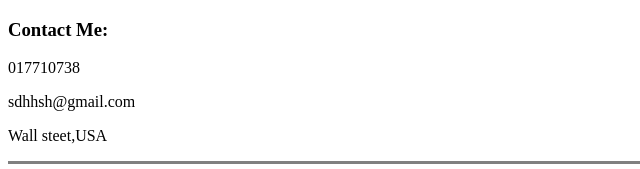
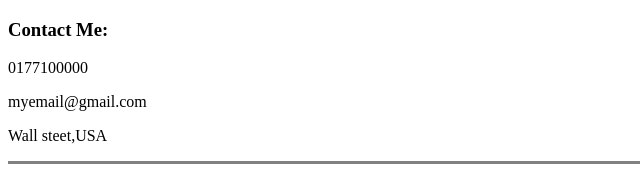
Before and after one commit to MinhajulBariPrince/CV, a plain HTML site: page Contact-me.html in a window 1280 px wide. Shown: the top 169 px of the page, 0-640 px from the left. Drawn offline with Linux system fonts and the light colour scheme.

Commit message:
Update Contact-me.html

```diff
--- a/Contact-me.html
+++ b/Contact-me.html
@@ -8,8 +8,8 @@
 </head>
 <body>
   <h3>Contact Me:</h3>
-  <p>017710738</p>
-  <p>sdhhsh@gmail.com</p>
+  <p>0177100000</p>
+  <p>myemail@gmail.com</p>
   <p>Wall steet,USA</p>
   <hr size="3" noshade>
 
```
